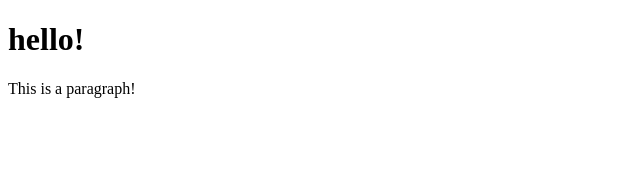
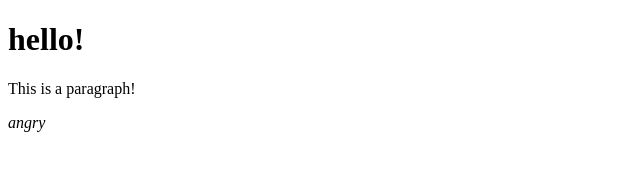
Before and after one commit to agfs-odavis/agfs-odavis.github.io, a plain HTML site: page index.html in a window 1280 px wide. Shown: the full height of the page, 0-640 px from the left. Drawn offline with Linux system fonts and the light colour scheme.

Commit message:
Update index.html

```diff
--- a/index.html
+++ b/index.html
@@ -7,3 +7,4 @@
     <p> This is a paragraph!</P>
   </body>
 </html>
+<em>angry</em>
```
